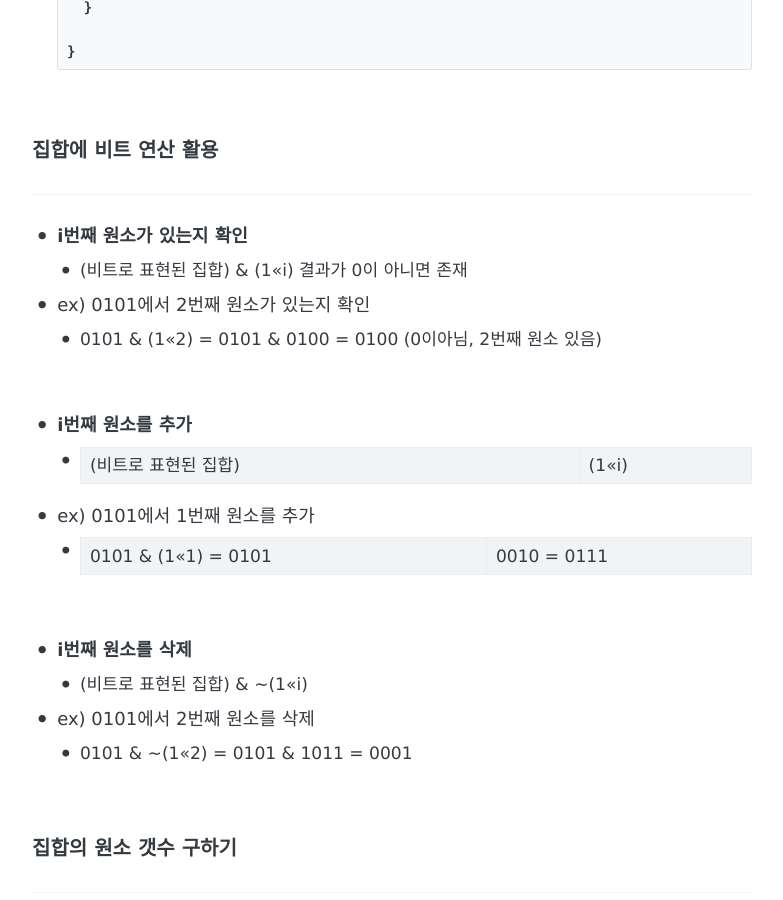
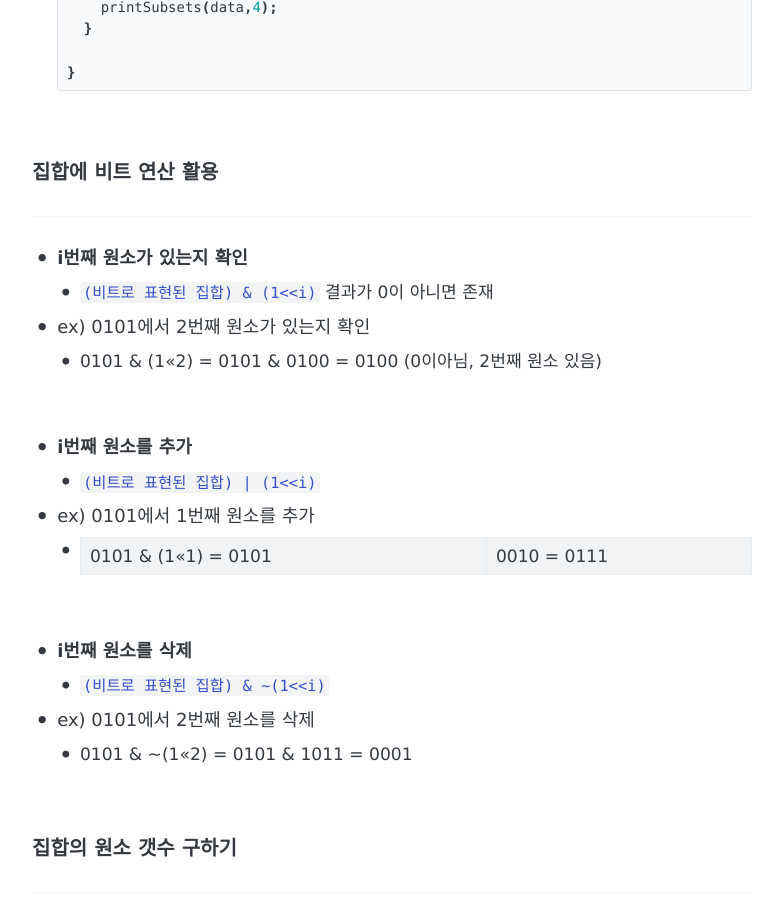
Before and after one commit to dadaJJung/blog, a Jekyll site: the page built from _posts/2021-11-28-Bit_Algorithm.md, in a window 1280 px wide and 900 px high, scrolled down 2025 px. Shown: the whole window, without its empty margins (248-1031 px from the left). Built offline with Jekyll 4.4.1, drawn with Linux system fonts in a browser that asks for light colours; comment, search, counter and statistics services are not loaded; some of the changed text lies outside the part shown.

Commit message:
edit contents

```diff
--- a/_posts/2021-11-28-Bit_Algorithm.md
+++ b/_posts/2021-11-28-Bit_Algorithm.md
@@ -11,12 +11,12 @@ tags:
 
 ---
 
-- Left Shift <b><<</b>
+-  <b><<</b> (Left Shift)
   - x        = 00000001 = 1
   - x<<2  = 00000100 = 4
   - 비트를 왼쪽으로 하나 이동할 때마다 곱하기 2
 
-- Right Shift <b>>></b>
+- <b>>></b> (Right Shift)
   - x         = 00000100 = 4
   - x>>2  = 00000001 = 1
   - 비트를 오른쪽으로 하나 이동할 때마다 나누기 2
@@ -153,14 +153,14 @@ tags:
 ---
 
 - <b>i번째 원소가 있는지 확인</b>
-  - (비트로 표현된 집합) & (1<<i) 결과가 0이 아니면 존재
+  - `(비트로 표현된 집합) & (1<<i)` 결과가 0이 아니면 존재
 - ex) 0101에서 2번째 원소가 있는지 확인
   - 0101 & (1<<2) = 0101 & 0100 = 0100 (0이아님, 2번째 원소 있음)
 
 <br>
 
 - <b>i번째 원소를 추가</b>
-  - (비트로 표현된 집합) | (1<<i)
+  - `(비트로 표현된 집합) | (1<<i)`
 
 - ex) 0101에서 1번째 원소를 추가
   - 0101 & (1<<1) = 0101 | 0010 = 0111
@@ -168,7 +168,7 @@ tags:
 <br>
 
 - <b>i번째 원소를 삭제</b>
-  - (비트로 표현된 집합)  & ~(1<<i)
+  - `(비트로 표현된 집합)  & ~(1<<i)`
 - ex) 0101에서 2번째 원소를 삭제
   - 0101 & ~(1<<2) = 0101 & 1011 = 0001
 
```
